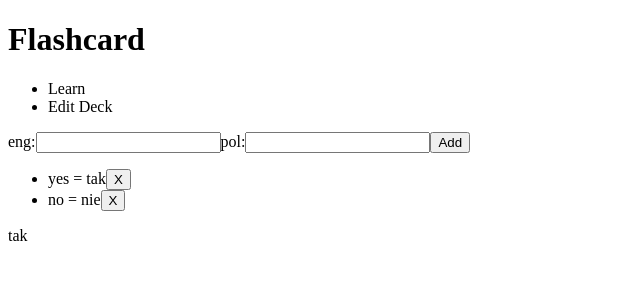
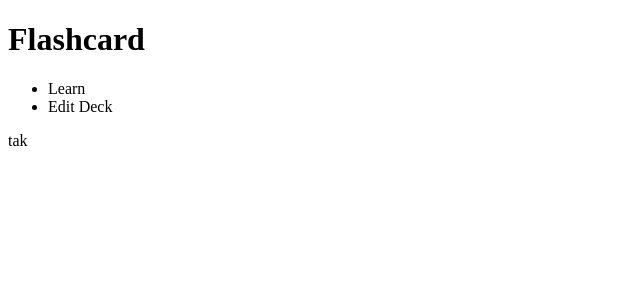
Before and after one commit to dawid-fulmes/flashcards, a React (Create React App) app: page / in a window 1280 px wide. Shown: the top 300 px of the page, without its empty margins (0-640 px from the left). Built offline with nearby package versions, Linux system fonts and the light colour scheme.

Commit message:
Connect App to Redux and display modes according to store

```diff
--- a/src/components/App.js
+++ b/src/components/App.js
@@ -1,18 +1,27 @@
 import React, { Component } from 'react';
+import { connect } from 'react-redux';
 import EditDeck from './EditDeck/EditDeck';
 import Learn from './Learn/Learn';
 import Header from './Header'
 
 class App extends Component {
   render() {
+    const { appMode } = this.props
     return (
       <div className="App">
         <Header />
-        <EditDeck />
-        <Learn />
+        {appMode === "EDIT_MODE" ? <EditDeck /> : null}
+        {appMode === "LEARN_MODE" ? <Learn /> : null}
       </div>
     );
   }
 }
 
-export default App;
+const mapStateToProps = (state) => ({
+  appMode: state.appMode
+})
+
+export default connect(
+  mapStateToProps,
+  null
+)(App);
```
